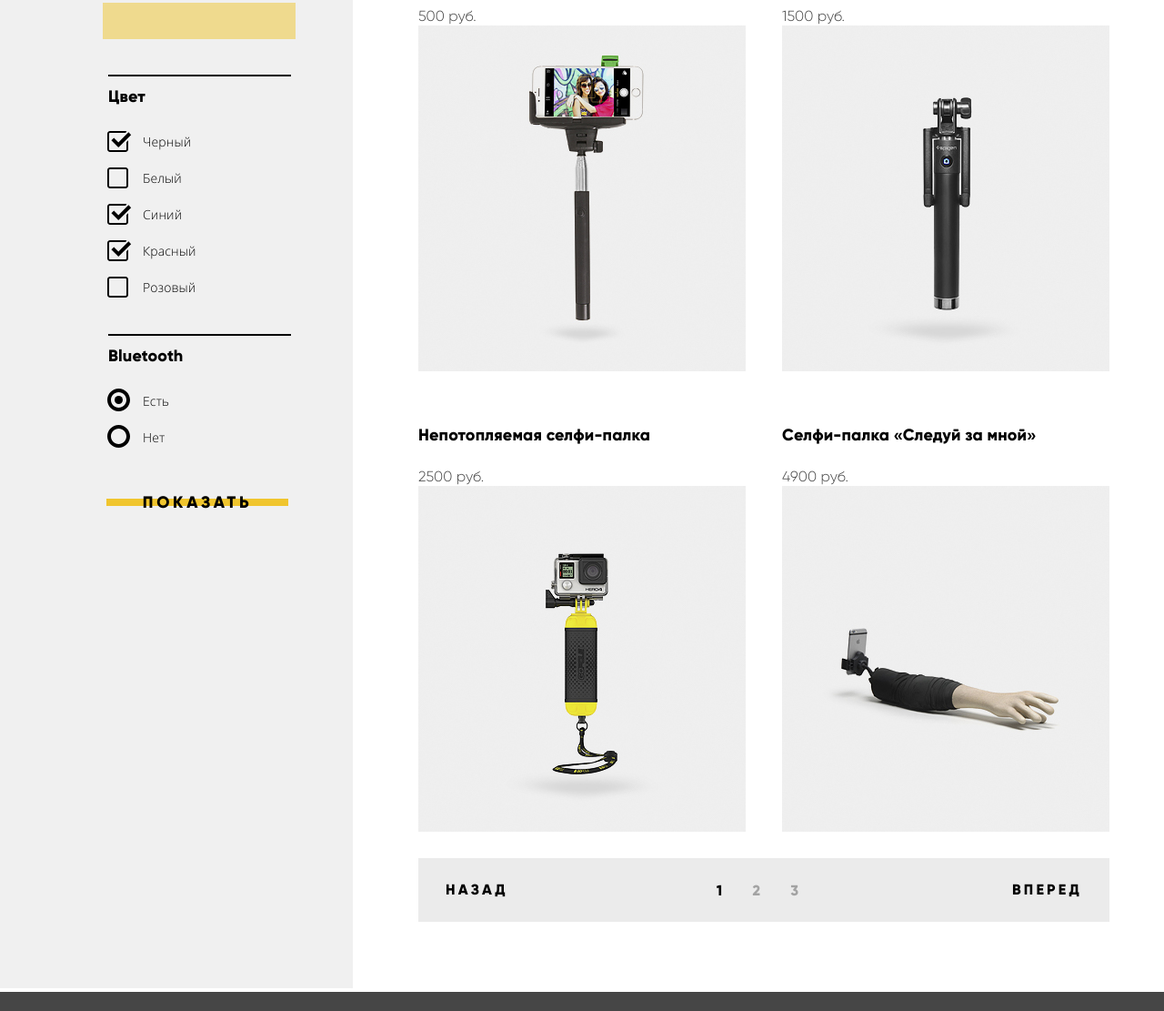
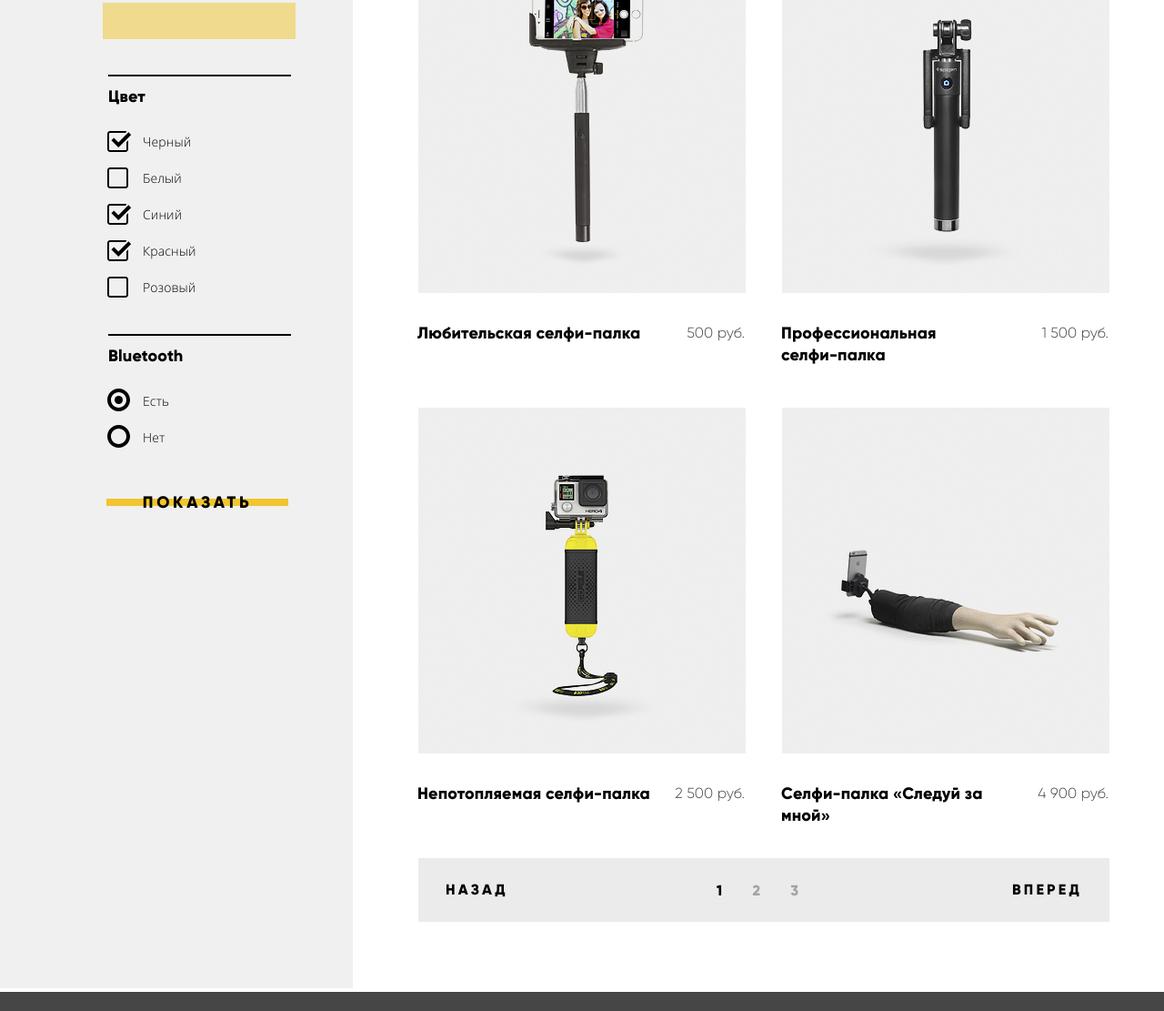
Before and after one commit to babtshe/619357-device, a plain HTML site: page catalog.html in a window 1280 px wide. Shown: the part 602-1713 px from the top of the page at 91% size. Drawn offline with Linux system fonts and the light colour scheme.

Commit message:
form-fix, validation fix, catalog done

```diff
--- a/catalog.html
+++ b/catalog.html
@@ -62,7 +62,7 @@
         </li>
       </ul>
     </nav>
-    <form class="form-search" action="http://echo.htmlacademy.ru" method="get" name="header-search">
+    <form class="form-search" action="https://echo.htmlacademy.ru" method="get" name="header-search">
       <input class="search-field" type="search" name="header-search" placeholder="Поиск по сайту">
       <input class="search-btn" type="submit" value="Найти" tabindex="-1">
     </form>
@@ -116,7 +116,7 @@
     <div class="catalog-columns">
       <section class="filter">
         <h2>Фильтр:</h2>
-        <form class="form-filter" action="http://echo.htmlacademy.ru" method="get" name="form-filter">
+        <form class="form-filter" action="https://echo.htmlacademy.ru" method="get" name="form-filter">
           <fieldset>
             <legend>Стоимость</legend>
             <div class="double-side-range">
@@ -168,64 +168,74 @@
         <h2 class="visually-hidden">Список товаров</h2>
         <ul class="catalog-list">
           <li class="catalog-item">
-            <article>
+            <header>
               <a class="item-link" href="/catalog/beginner-stick.html">
-                <header>
                 <h3 class="catalog-item-name">Любительская селфи-палка</h3>
                 <span class="catalog-item-price">500 руб.</span>
+              </a>
             </header>
+            <div class="picture-controls">
+              <a class="item-link" href="/catalog/beginner-stick.html">
                 <div class="catalog-item-image">
                   <img src="img/item-1.jpg" alt="Любительская селфи-палка" width="360" height="380">
                 </div>
               </a>
               <a class="btn basket-add" href="#">В корзину</a>
               <button class="compare-add" type="button">Добавить к сравнению</button>
-            </article>
+            </div>
           </li>
           <li class="catalog-item">
-            <article>
+            <header>
               <a class="item-link" href="/catalog/pro-stick.html">
-                <header>
-                  <h3 class="catalog-item-name">Профессиональная селфи-палка</h3>
-                  <span class="catalog-item-price">1500 руб.</span>
+                <h3 class="catalog-item-name">Профессиональная
+                  <span class="nobr">селфи-палка</span>
+                </h3>
+                <span class="catalog-item-price">1 500 руб.</span>
+              </a>
             </header>
+            <div class="picture-controls">
+              <a class="item-link" href="/catalog/pro-stick.html">
                 <div class="catalog-item-image">
                   <img src="img/item-2.jpg" alt="Профессиональная селфи-палка" width="360" height="380">
                 </div>
               </a>
               <a class="btn basket-add" href="#">В корзину</a>
               <button class="compare-add" type="button">Добавить к сравнению</button>
-            </article>
+            </div>
           </li>
           <li class="catalog-item">
-            <article>
+            <header>
               <a class="item-link" href="/catalog/waterproof-stick.html">
-                <header>
                 <h3 class="catalog-item-name">Непотопляемая селфи-палка</h3>
-                  <span class="catalog-item-price">2500 руб.</span>
+                <span class="catalog-item-price">2 500 руб.</span>
+              </a>
             </header>
+            <div class="picture-controls">
+              <a class="item-link" href="/catalog/waterproof-stick.html">
                 <div class="catalog-item-image">
                   <img src="img/item-3.jpg" alt="Непотопляемая селфи-палка" width="360" height="380">
                 </div>
               </a>
               <a class="btn basket-add" href="#">В корзину</a>
               <button class="compare-add" type="button">Добавить к сравнению</button>
-            </article>
+            </div>
           </li>
           <li class="catalog-item new">
-            <article>
+            <header>
               <a class="item-link" href="/catalog/follow-me-stick.html">
-                <header>
                 <h3 class="catalog-item-name">Селфи-палка «Следуй за мной»</h3>
-                  <span class="catalog-item-price">4900 руб.</span>
+                <span class="catalog-item-price">4 900 руб.</span>
+              </a>
             </header>
+            <div class="picture-controls">
+              <a class="item-link" href="/catalog/follow-me-stick.html">
                 <div class="catalog-item-image">
                   <img src="img/item-4.jpg" alt="Селфи-палка «Следуй за мной»" width="360" height="380">
                 </div>
               </a>
               <a class="btn basket-add" href="#">В корзину</a>
               <button class="compare-add" type="button">Добавить к сравнению</button>
-            </article>
+            </div>
           </li>
         </ul>
         <nav class="pagination">
--- a/css/style.css
+++ b/css/style.css
@@ -69,7 +69,9 @@ a {
 img {
   max-width: 100%;
 }
-
+.nobr	{
+  white-space:nowrap;
+}
 
 .header-logo[href]:hover,
 .compare:hover,
@@ -952,6 +954,7 @@ about & contacts — ===========================================================
 }
 /*
 CATALOG=======================================================================CATALOG=======================================
+============================================================================================================================
 */
 .container-catalog {
   min-width:1200px;
@@ -1008,8 +1011,9 @@ CATALOG=======================================================================CA
   color: rgba(0,0,0,0.1);
 }
 
-
-/*sorting*/
+/*
+sorting — =======================================================================================================
+*/
 .sort-row {
   background-color:rgba(0,0,0,0.08);
   width:100%;
@@ -1086,9 +1090,8 @@ CATALOG=======================================================================CA
 }
 
 /*
-filters-catalog
+filters-catalog — =======================================================================================================
 */
-
 .filter {
 width:348px;
   flex-grow:1;
@@ -1231,9 +1234,8 @@ legend + .form-field {
   width: 200px;
 }
 
-
 /*
-catalog-list
+catalog-list — =======================================================================================================
 */
 .catalog {
   width:852px;
@@ -1261,12 +1263,48 @@ catalog-list
   margin:40px 0 0 40px;
   position: relative;
 }
-.catalog-item header {
+.catalog-item.new::before {
+position:absolute;
+top:29px;
+right:27px;
+width:60px;
+height:61px;
+border-radius:50%;
+border:2px solid #000000;
+content:"new";
+text-transform: uppercase;
+line-height: 58px;
+vertical-align: middle;
+font-size: 14px;
+font-weight:bold;
+text-align: center;
+font-family: "Gilroy", Arial, sans-serif;
+
+letter-spacing: 0.05em;
+opacity:0.1;
+}
+.catalog-item {
+  display:flex;
+  flex-flow: column nowrap;
+}
+.picture-controls {
+  order:-1;
+}
+header > .item-link {
   width: 360px;
   height: 86px;
+  padding-top:32px;
+  margin-left:-1px;
   overflow:hidden;
+  display:flex;
+  justify-content: space-between;
 }
 .catalog-item-name {
+  display:block;
+  width:260px;
+  margin:0;
+  overflow:hidden;
+  letter-spacing: 0.01em;
   font-weight: bold;
   font-size: 18px;
   line-height: 24px;
@@ -1281,6 +1319,7 @@ catalog-list
   color: #464646;
 }
 .catalog-item-image {
+  position:relative;
   width: 360px;
   height: 380px;
 }
@@ -1296,10 +1335,11 @@ catalog-list
 
   background-color: rgba(238,238,238,0.7);
 }
-.catalog-item-image:hover::after,
-.item-link:hover ~ .basket-add,
-.catalog-item-image:hover ~ .compare-add {
-  display: block;
+.picture-controls:hover .catalog-item-image::after,
+.picture-controls:hover .basket-add,
+.picture-controls:hover .compare-add {
+  display: block;
+
 }
 
 .btn.basket-add {
@@ -1311,11 +1351,14 @@ catalog-list
 }
 .compare-add {
   position:absolute;
-  top:229px;
-  left:109px;
+  top:222px;
+  left:102px;
   font-size: 13px;
   line-height: 20px;
   display:none;
+  font-weight:300;
+  font-family: "Open Sans", Arial, sans-serif;
+
 
   background: transparent;
   border: none;
@@ -1323,13 +1366,15 @@ catalog-list
 }
 .compare-add:hover {
   opacity: 1;
+  cursor:pointer;
 }
 .compare-add:active {
   outline: none;
   opacity: 0.2;
 }
+
 /*
-pagination
+pagination — =======================================================================================================
 */
 .pagination {
   width:760px;
@@ -1350,14 +1395,6 @@ pagination
   list-style: none;
 
   background-color: rgba(0,0,0,0.08);
-
-  -webkit-box-align: center;
-  -webkit-box-direction: normal;
-  -webkit-box-orient: horizontal;
-  -webkit-box-pack: center;
-  -ms-flex-align: center;
-  -ms-flex-flow: row nowrap;
-  -ms-flex-pack: center;
 }
 .pagination-list li {
   padding: 0 15px;
@@ -1612,6 +1649,7 @@ buttons — ====================================================================
   letter-spacing: 0.2em;
   white-space: nowrap;
   text-overflow: clip;
+  font-family: "Gilroy", Arial, sans-serif;
 
   background-color: transparent;
   background-image: -webkit-gradient(linear, left top, left bottom, from(rgba(0, 0, 0, 0)), color-stop(40%, rgba(0, 0, 0, 0)), color-stop(40%, #f0c52e), color-stop(60%, #f0c52e), color-stop(60%, rgba(0, 0, 0, 0))),
@@ -1631,6 +1669,7 @@ buttons — ====================================================================
   background-repeat: repeat-x;
   background-position: 0 0;
   border: none;
+  cursor:pointer;
 
   -webkit-transition: all 200ms;
           transition: all 200ms;
@@ -1766,6 +1805,7 @@ forms — ======================================================================
   outline: none;
   -webkit-box-shadow: none;
           box-shadow: none;
+background-color:rgba(237, 181, 181, 0.5)
   /*TODO: background-color:rgba(237, 181, 181, 0.5);
  проверить и повесить на поля при отправке формы или потере фокуса
  */
```
Also changed, not shown: index.html (+7 -7 lines). Lines whose indentation alone changed are shown as unchanged.
